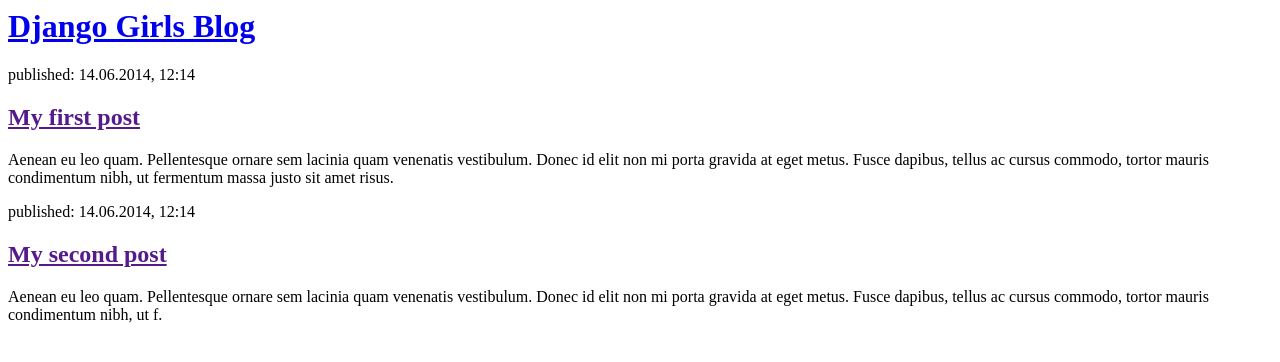
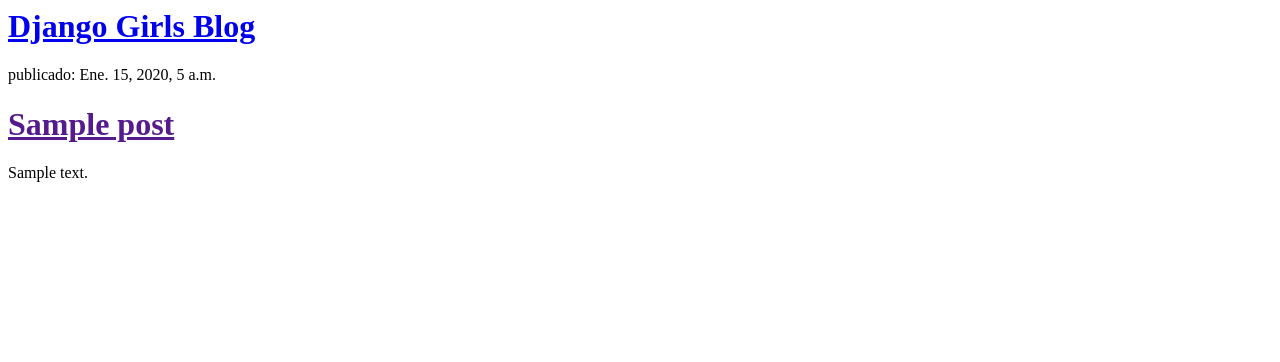
Before and after one commit to marioggil/BlogDjango, a Django app: template blog/templates/blog/post_list.html in a window 1280 px wide. Shown: the top 362 px of the page. Run offline with Django 3.2, Linux system fonts and the light colour scheme; the template is opened without the code that fills it: values that come from a table or form of the project are taken from there, others are empty; tables that the repository leaves empty hold one stand-in row (values such as "Sample post").

Commit message:
Templates modificados para mostrar post desde base de datos.

```diff
--- a/blog/templates/blog/post_list.html
+++ b/blog/templates/blog/post_list.html
@@ -6,17 +6,7 @@
         <div>
             <h1><a href="/">Django Girls Blog</a></h1>
         </div>
-
-        <div>
-            <p>published: 14.06.2014, 12:14</p>
-            <h2><a href="">My first post</a></h2>
-            <p>Aenean eu leo quam. Pellentesque ornare sem lacinia quam venenatis vestibulum. Donec id elit non mi porta gravida at eget metus. Fusce dapibus, tellus ac cursus commodo, tortor mauris condimentum nibh, ut fermentum massa justo sit amet risus.</p>
-        </div>
-
-        <div>
-            <p>published: 14.06.2014, 12:14</p>
-            <h2><a href="">My second post</a></h2>
-            <p>Aenean eu leo quam. Pellentesque ornare sem lacinia quam venenatis vestibulum. Donec id elit non mi porta gravida at eget metus. Fusce dapibus, tellus ac cursus commodo, tortor mauris condimentum nibh, ut f.</p>
-        </div>
+        {% for post in posts %} <div><p> publicado: {{ post.published_date }} </p>
+        <h1><a href = "">{{ post.title }} </a></h1><p>{{ post.text|linebreaksbr }} </p></div>{% endfor %}
     </body>
 </html>
--- a/mysite/settings.py
+++ b/mysite/settings.py
@@ -25,7 +25,7 @@ SECRET_KEY = '%z%of&@=(fg6946k3*^h%#xvaobyo6*7vw^cwt)vs)7*q+zsuq'
 # SECURITY WARNING: don't run with debug turned on in production!
 DEBUG = True
 
-ALLOWED_HOSTS = ['127.0.0.1', '.pythonanywhere.com']
+ALLOWED_HOSTS = ['127.0.0.1', ".pythonanywhere.com"]
 
 
 # Application definition
```
Also changed, not shown: blog/views.py (+4 -3 lines).
